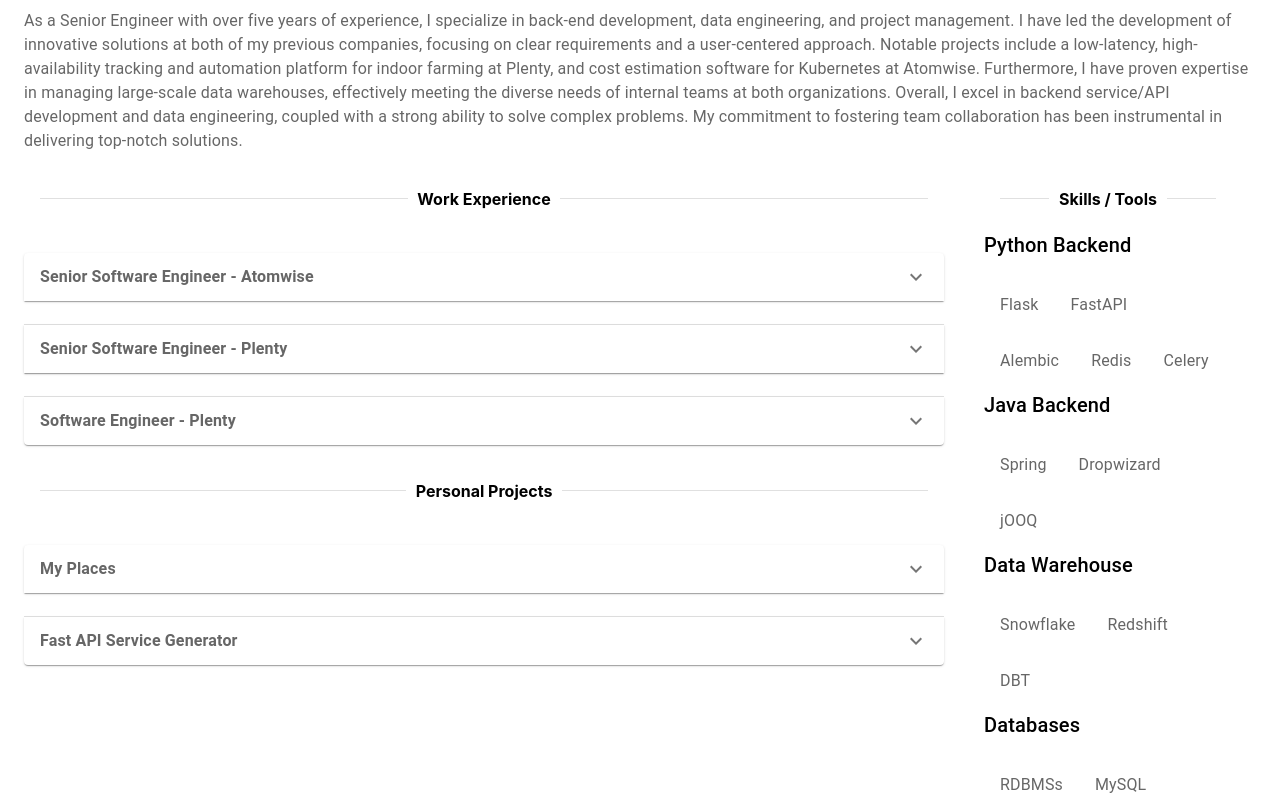
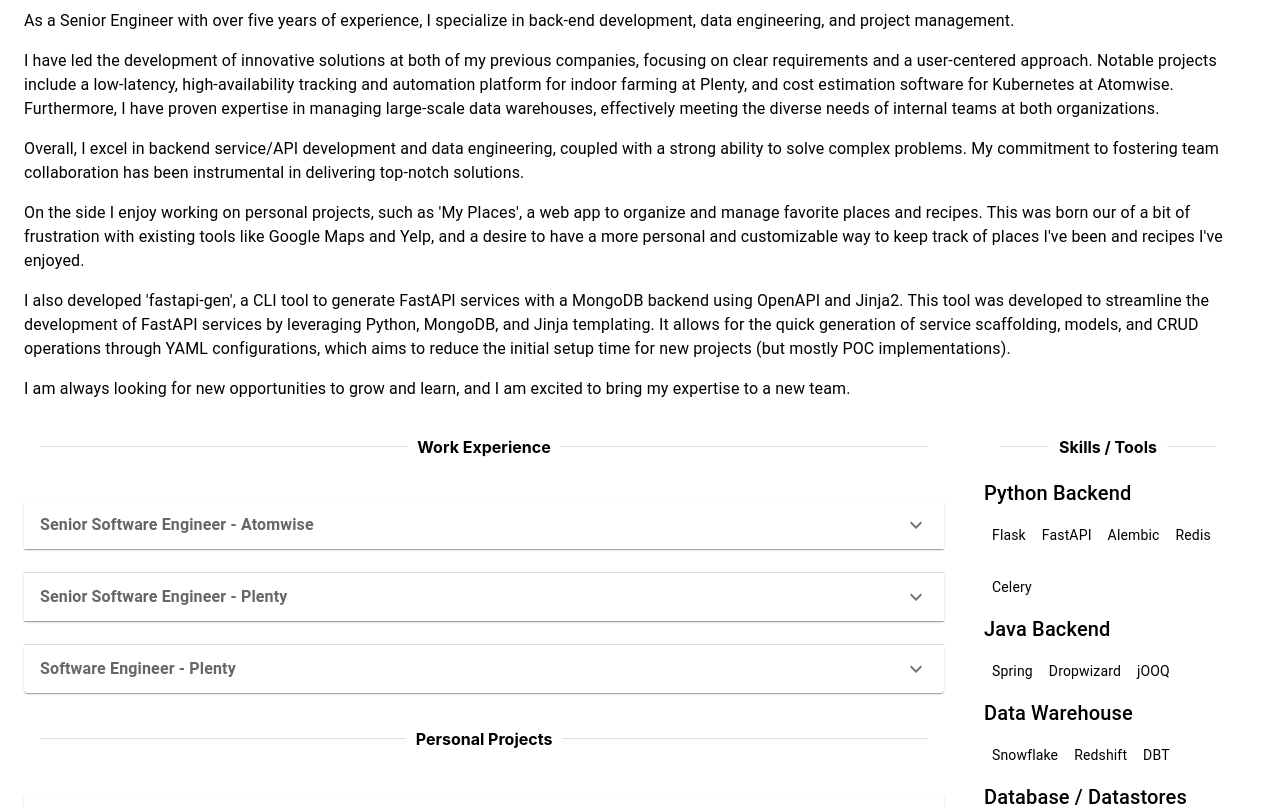
Before and after one commit to nick-roberson/nick-roberson.github.io, a React (Create React App) app in the folder my-app/: page / in a window 1280 px wide. Shown: the part 200-1007 px from the top of the page. Built offline with nearby package versions, Linux system fonts and the light colour scheme.

Commit message:
update bio

```diff
--- a/my-app/src/App.tsx
+++ b/my-app/src/App.tsx
@@ -83,29 +83,33 @@
 );
 
 // Create a personal statement object
-const description = `
-As a Senior Engineer with over five years of experience, I specialize in back-end
-development, data engineering, and project management.
-
-I have led the development of innovative
+const description = [
+  `As a Senior Engineer with over five years of experience, I specialize in back-end
+  development, data engineering, and project management.`,
+  `I have led the development of innovative
   solutions at both of my previous companies, focusing on clear requirements and a user-centered
   approach. Notable projects include a low-latency, high-availability tracking and automation
   platform for indoor farming at Plenty, and cost estimation software for Kubernetes at Atomwise.
   Furthermore, I have proven expertise in managing large-scale data warehouses, effectively meeting
-the diverse needs of internal teams at both organizations.
-
-Overall, I excel in backend service/API
+  the diverse needs of internal teams at both organizations.`,
+  `Overall, I excel in backend service/API
   development and data engineering, coupled with a strong ability to solve complex problems. My
-commitment to fostering team collaboration has been instrumental in delivering top-notch solutions.
-`;
-const personalStatement: PersonalStatement = new PersonalStatement(description);
+  commitment to fostering team collaboration has been instrumental in delivering top-notch solutions.`,
+  `On the side I enjoy working on personal projects, such as 'My Places', a web app to organize and
+  manage favorite places and recipes. This was born our of a bit of frustration with existing tools
+  like Google Maps and Yelp, and a desire to have a more personal and customizable way to keep track
+  of places I've been and recipes I've enjoyed.`,
+  `I also developed 'fastapi-gen', a CLI tool to generate
+  FastAPI services with a MongoDB backend using OpenAPI and Jinja2. This tool was developed to streamline
+  the development of FastAPI services by leveraging Python, MongoDB, and Jinja templating. It allows for
+  the quick generation of service scaffolding, models, and CRUD operations through YAML configurations,
+  which aims to reduce the initial setup time for new projects (but mostly POC implementations).`,
+  `I am always looking for new opportunities to grow and learn,
+  and I am excited to bring my expertise to a new team.`,
+];
+const personalStatement = new PersonalStatement(description);
 
 // Define a list of skills
-const warehouseSkills = new Skills("Data Warehouse", [
-  "Snowflake",
-  "Redshift",
-  "DBT",
-]);
 const pythonSkills = new Skills("Python Backend", [
   "Flask",
   "FastAPI",
@@ -114,22 +118,30 @@
   "Celery",
 ]);
 const javaSkills = new Skills("Java Backend", ["Spring", "Dropwizard", "jOOQ"]);
-const dbSkills = new Skills("Databases", [
-  "RDBMSs",
+const warehouseSkills = new Skills("Data Warehouse", [
+  "Snowflake",
+  "Redshift",
+  "DBT",
+]);
+const dbSkills = new Skills("Database / Datastores", [
+  "RDBMS",
   "MySQL",
   "Postgres",
   "MongoDB",
+  "DynamoDB",
+  "Athena",
+  "S3",
+  "RDS",
 ]);
 const toolSkills = new Skills("Tools", ["Pandas", "Jupyter", "DuckDB"]);
 const workflowSkills = new Skills("Workflows", ["Airflow", "Flyte", "Prefect"]);
-const awsSkills = new Skills("AWS", [
+const awsSkills = new Skills("Other AWS", [
   "EC2",
-  "S3",
-  "Athena",
   "Glue",
-  "RDS",
   "SQS",
   "Lambda",
+  "CloudWatch",
+  "API Gateway",
 ]);
 const allSkills = [
   pythonSkills,
@@ -181,7 +193,7 @@
               <strong>Skills / Experiences</strong>
               <br />
             </Typography>
-            <Stack direction="row" spacing={2}>
+            <Stack direction="row">
               {experience.skills.map((skill) => (
                 <Button variant="outlined" color="primary">
                   {skill}
@@ -318,9 +330,11 @@
             <strong>About Me</strong>
           </Divider>
           <br />
-          <Typography color="text.secondary" align="left" paragraph>
-            {personalStatement.statement}
+          {personalStatement.statement.map((paragraph) => (
+            <Typography align="left" paragraph>
+              {paragraph}
             </Typography>
+          ))}
         </Box>
 
         <Grid container spacing={2} justifyContent="center">
@@ -341,7 +355,7 @@
           </Grid>
 
           <Grid item xs={3}>
-            <Container maxWidth="sm">
+            <Container>
               <br />
               <Divider variant="middle">
                 <strong>Skills / Tools</strong>
@@ -349,15 +363,15 @@
               <br />
               {allSkills.map((skill_category) => (
                 <div>
-                  <Typography variant="h6" align="left" paragraph>
+                  <Typography variant="h6" align="left">
                     {skill_category.category}
                   </Typography>
 
                   <Grid container>
                     {skill_category.skills.map((skill) => (
                       <List>
-                        <ListItem>
-                          <Typography align="left" color="text.secondary">
+                        <ListItem key={skill} disablePadding>
+                          <Typography variant="body2" align="left" m={1}>
                             {skill}
                           </Typography>
                         </ListItem>
--- a/my-app/src/components/personal_statement.ts
+++ b/my-app/src/components/personal_statement.ts
@@ -1,7 +1,7 @@
 // Define a personal statement class
 class PersonalStatement {
-  statement: string;
-  constructor(statement: string) {
+  statement: string[];
+  constructor(statement: string[]) {
     this.statement = statement;
   }
 }
```
Lines whose indentation alone changed are shown as unchanged.
